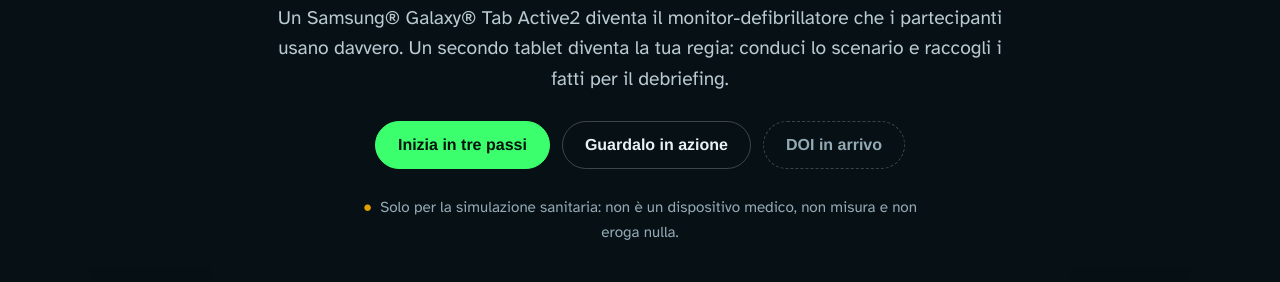
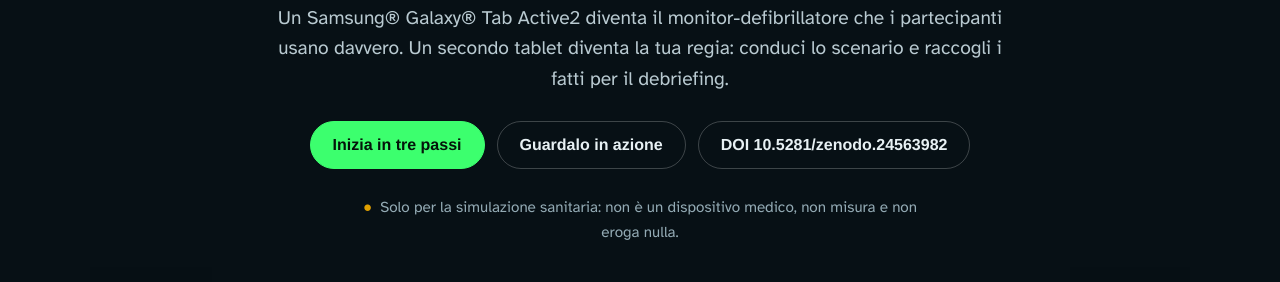
Before and after one commit to Franz8787/similfranz-monitor-android, a plain HTML site: page docs/index.html in a window 1280 px wide. Shown: the part 518-800 px from the top of the page. Drawn offline with Linux system fonts and the light colour scheme; a web font is replaced by a local one.

Commit message:
DOI Zenodo 10.5281/zenodo.24563982: README, CITATION.cff, pagina
Co-Authored-By: Claude Opus 5.5 <noreply@anthropic.com>

```diff
--- a/docs/index.html
+++ b/docs/index.html
@@ -235,7 +235,7 @@ footer .sign { margin-top: 36px; padding-top: 22px; border-top: 1px solid var(--
       <div class="ctas">
         <a class="btn primary" href="#come">Inizia in tre passi</a>
         <a class="btn" href="#insieme">Guardalo in azione</a>
-        <span class="btn soon" title="Il DOI Zenodo arriva con la prima versione pubblica">DOI in arrivo</span>
+        <a class="btn" href="https://doi.org/10.5281/zenodo.24563982" title="Archiviato su Zenodo (CERN): citabile con DOI, punta sempre all'ultima versione">DOI 10.5281/zenodo.24563982</a>
       </div>
       <p class="safety">Solo per la simulazione sanitaria: non è un dispositivo medico, non misura e non eroga nulla.</p>
     </div>
@@ -498,7 +498,7 @@ footer .sign { margin-top: 36px; padding-top: 22px; border-top: 1px solid var(--
     </div>
     <div class="ctas" style="justify-content: center; margin-top: 40px">
       <a class="btn primary" href="https://github.com/Franz8787/similfranz-monitor-android">Scarica il progetto</a>
-      <span class="btn soon" title="Il DOI Zenodo arriva con la prima versione pubblica">DOI in arrivo</span>
+      <a class="btn" href="https://doi.org/10.5281/zenodo.24563982" title="Archiviato su Zenodo (CERN): citabile con DOI, punta sempre all'ultima versione">DOI 10.5281/zenodo.24563982</a>
     </div>
   </div>
 </section>
```
Also changed, not shown: 2 other files.
